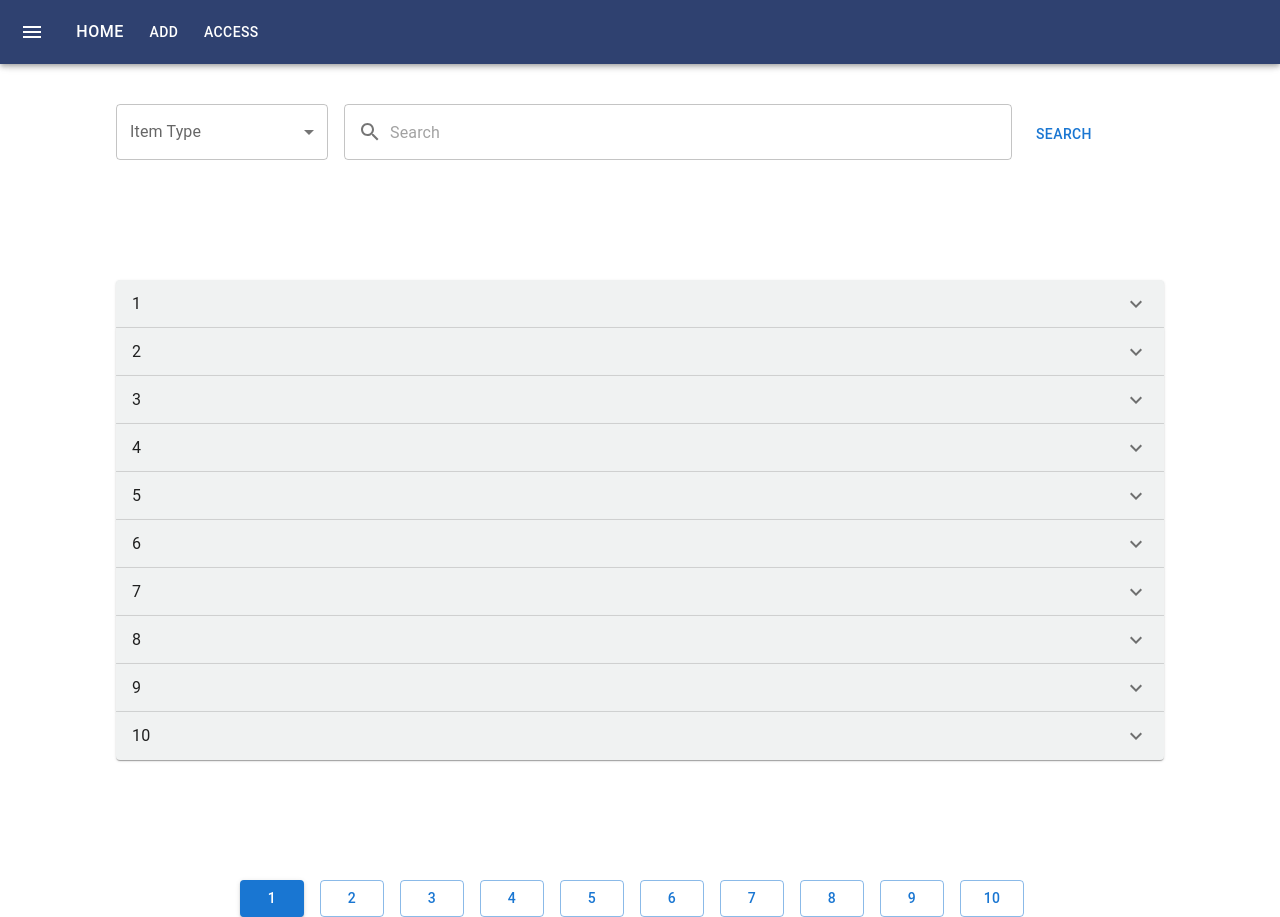
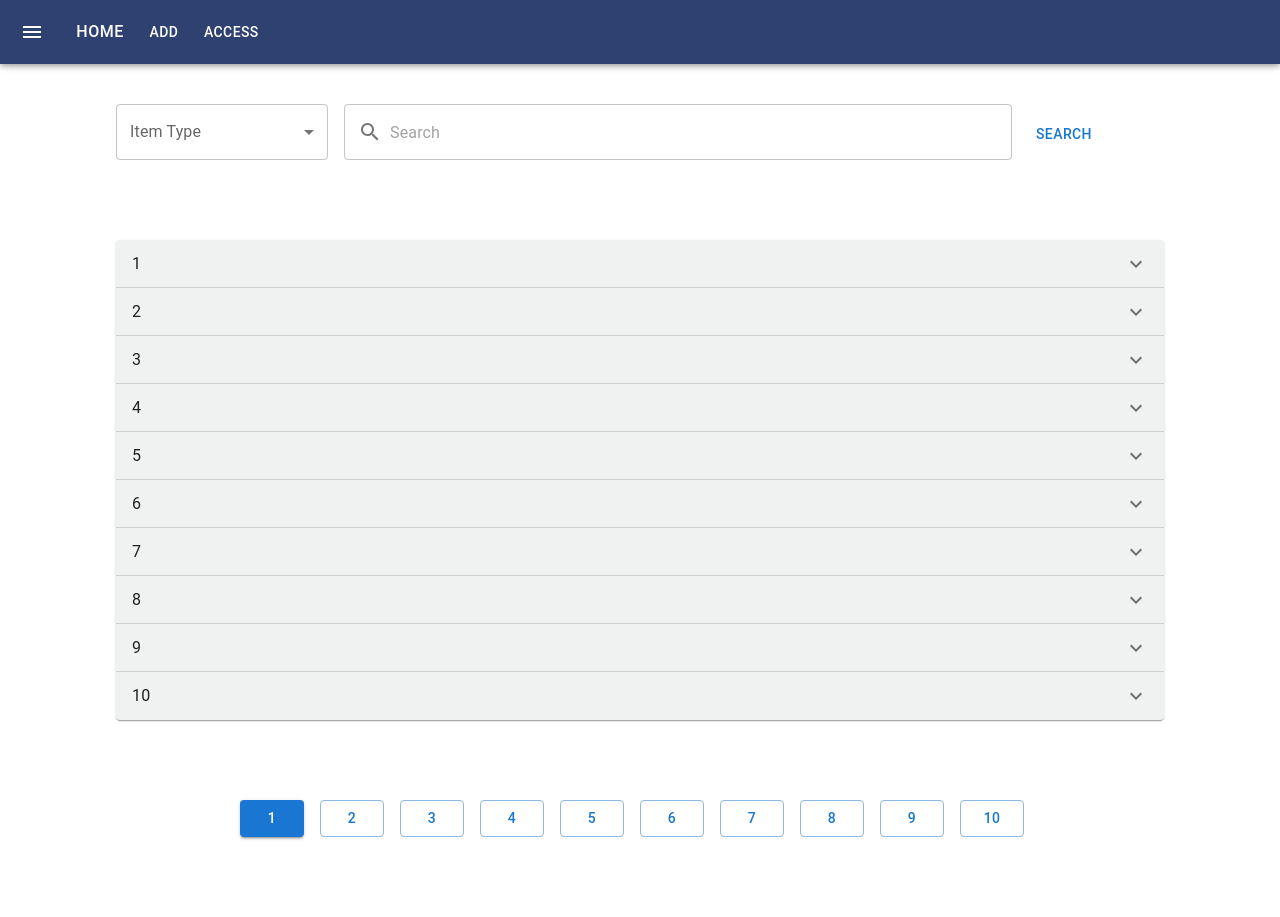
Before and after one commit to zhxu33/Aggie-Reuse-Inventory, a React (Create React App) app in the folder client/: page /Access in a window 1280 px wide. After the commit the page ends 861 px from the top, so only its background shows below. Built offline with nearby package versions, Linux system fonts and the light colour scheme.

Commit message:
updating styling of access.js

```diff
--- a/client/src/Access.js
+++ b/client/src/Access.js
@@ -57,7 +57,7 @@ const Access = () => {
   return (
     <div style={{height: '100vh'}}>
       <Navbar />
-      <Grid container spacing={2} columns={16} padding={5} rowSpacing={15} justifyContent='center' height='100vh'>
+      <Grid container spacing={2} columns={16} padding={5} rowSpacing={10} justifyContent='center' height='80vh'>
         {/*<Grid item xs={2}>
           <TextField
             select
@@ -129,7 +129,7 @@ const Access = () => {
           </div>
         </Grid>
         <Grid item md={12} alignItems="flex-end" justifyContent="center">
-        <Grid container justifyContent="center" alignItems="center">
+        <Grid container justifyContent="center" alignItems="center" mb={3}>
           {Array.from({ length: totalPages }, (_, index) => (
               <Button
                 key={index + 1}
```
